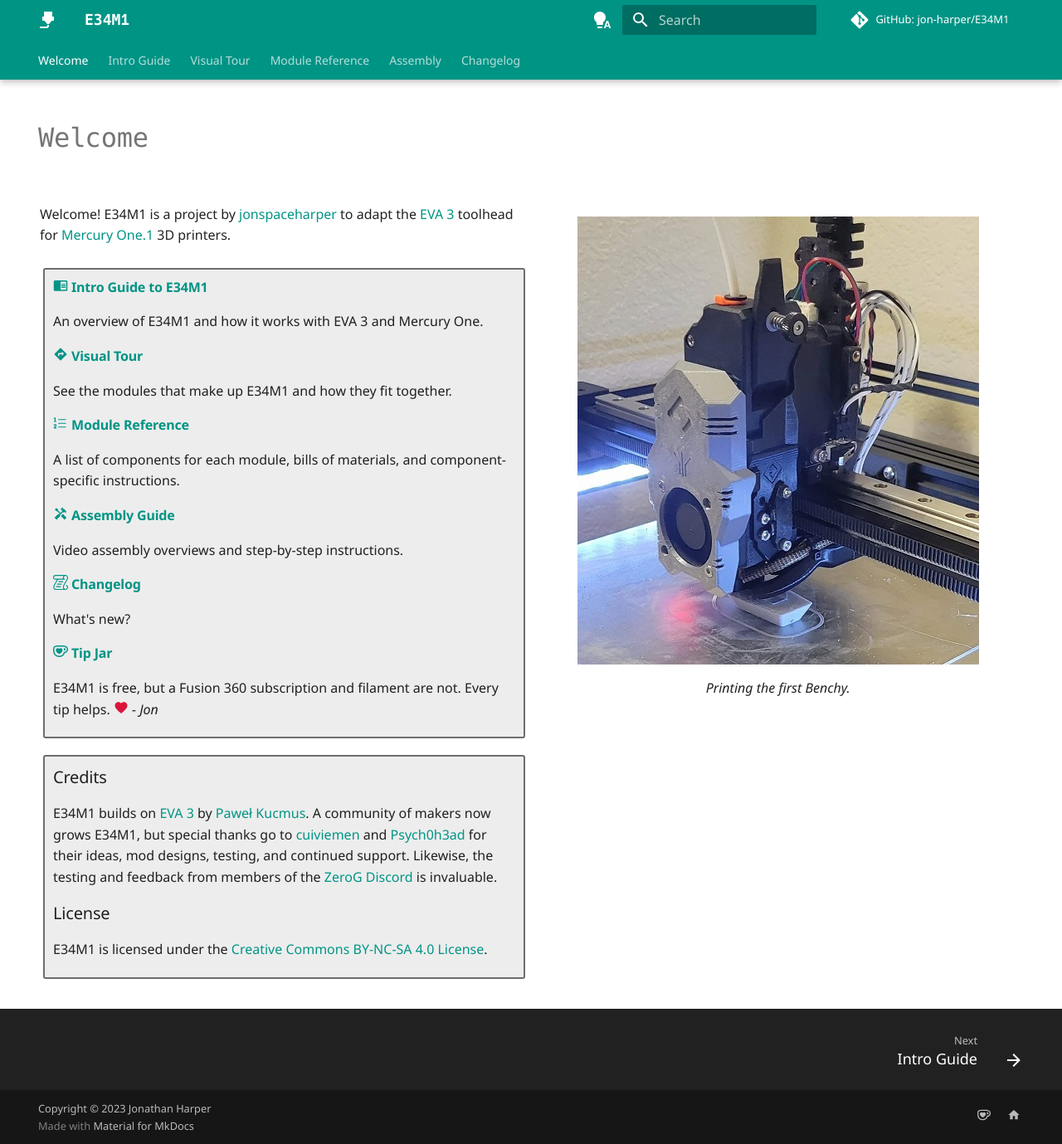
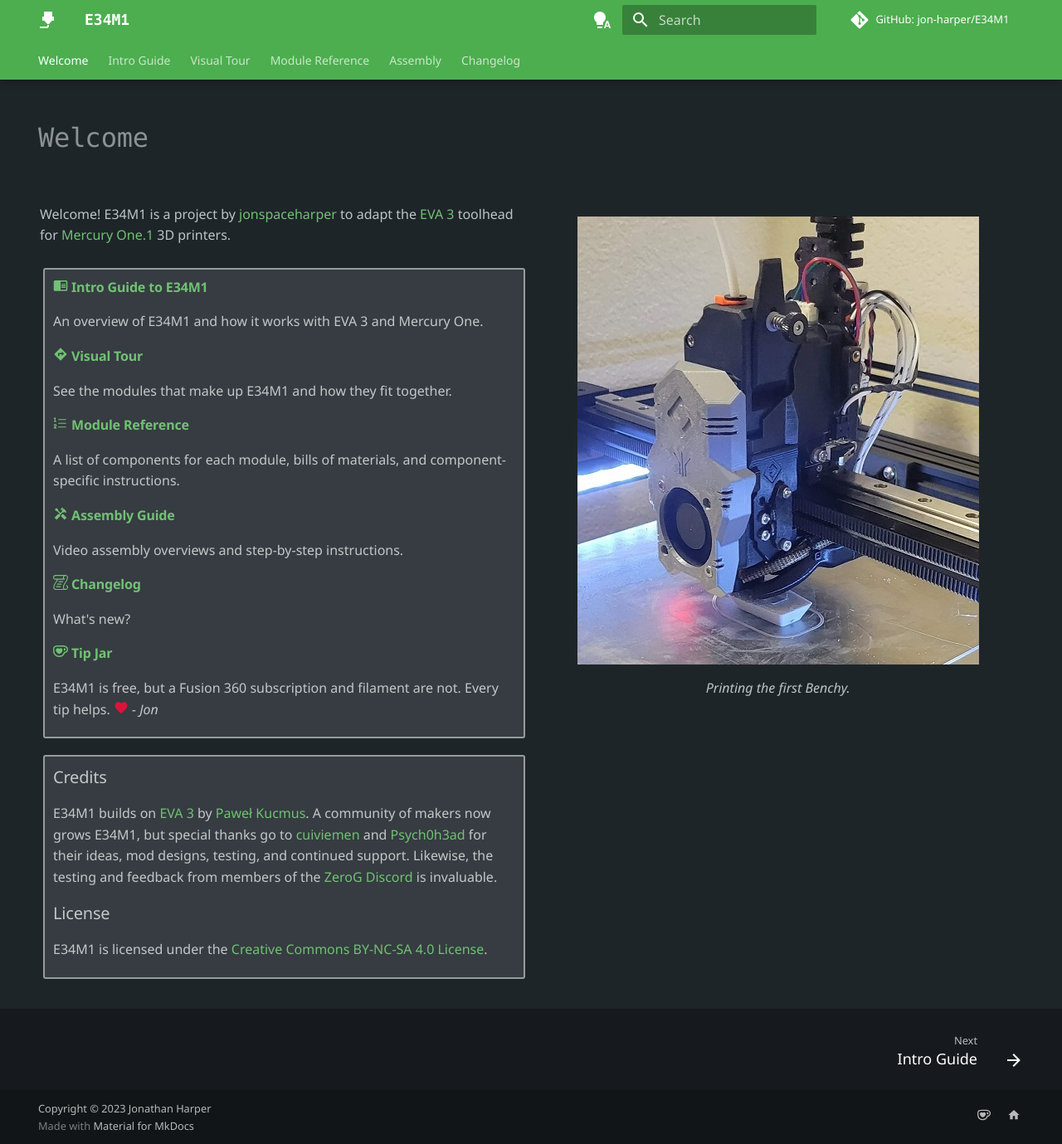
Before and after one commit to jon-harper/E34M1, an MkDocs documentation site: the page built from docs/index.md, in a window 1280 px wide and 1379 px high. Shown: the whole window at 83% size. Built offline with MkDocs 1.6.1 and Material for MkDocs 9.7.7, drawn with Linux system fonts in a browser that asks for light colours; comment, search, counter and statistics services are not loaded.

Commit message:
default color fix

```diff
--- a/mkdocs.yml
+++ b/mkdocs.yml
@@ -56,16 +56,16 @@ theme:
         icon: material/lightbulb-auto
         name: Switch to light mode
     - media: "(prefers-color-scheme: light)"
-      scheme: default
-      primary: teal
+      scheme: slate
+      primary: green
       accent: deep orange
       toggle:
         icon: material/lightbulb-on
         name: Switch to dark mode
     - media: "(prefers-color-scheme: dark)"
-      scheme: slate
-      primary: deep orange
-      accent: teal
+      scheme: default
+      primary: green
+      accent: deep orange
       toggle:
         icon: material/lightbulb-off-outline
         name: Switch to match system light/dark mode
```
